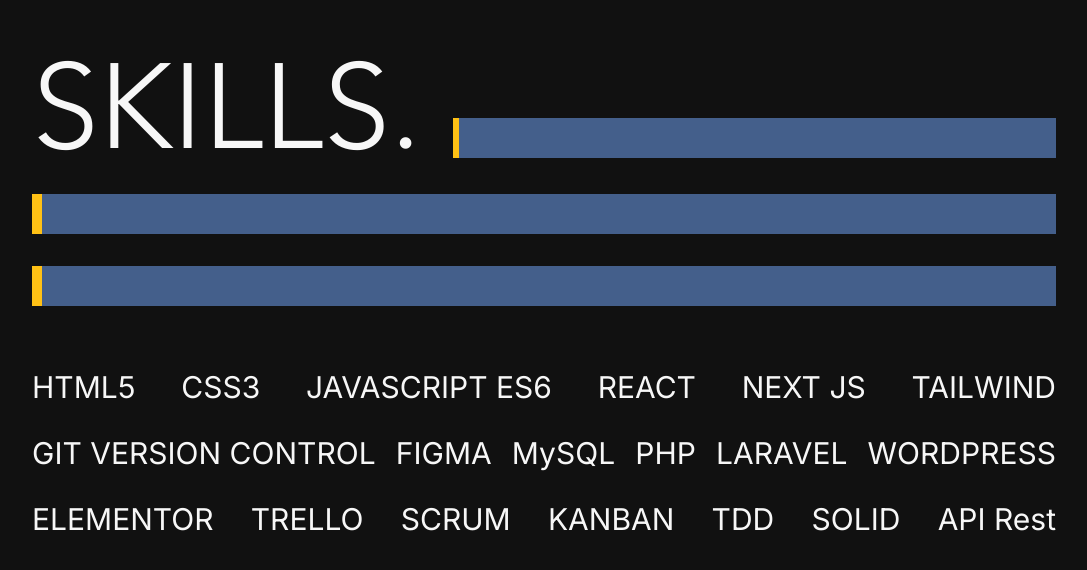
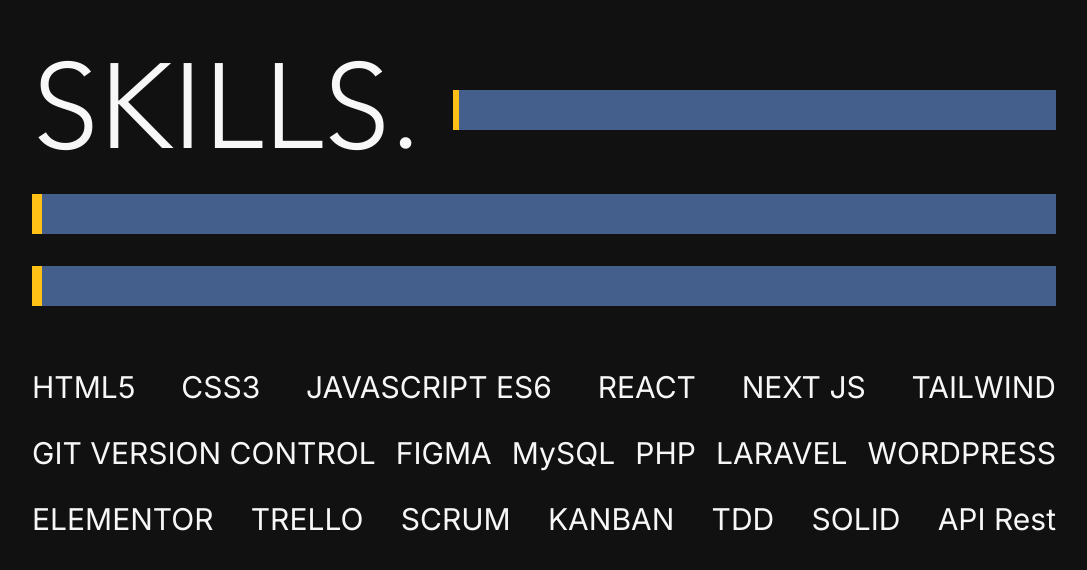
Before and after one commit to debora-smb/debora_portfolio, a Next.js app: page / in a window 1280 px wide. Shown: the part 6507-7077 px from the top of the page, without its empty margins (32-1119 px from the left). Built offline with nearby package versions, Linux system fonts and the light colour scheme.

Commit message:
refactor: :art: create skillsbar component and refactor code

```diff
--- a/src/app/components/atoms/Atoms.module.css
+++ b/src/app/components/atoms/Atoms.module.css
@@ -1,15 +1,15 @@
 /* HEADER  */
 
-.nav a{
+.nav a {
   transition: text-decoration 50s ease;
 }
 
-.nav a:hover{
+.nav a:hover {
   text-decoration: line-through;
 }
 
-@media (min-width: 1024px){
-    .nav{
+@media (min-width: 1024px) {
+  .nav {
     writing-mode: vertical-rl;
   }
 }
@@ -63,7 +63,7 @@
 
 .portfolioName {
   animation: fadeInOut 1s ease-in-out;
-    -webkit-text-stroke:#111;
+  -webkit-text-stroke: #111;
 }
 
 
@@ -72,6 +72,7 @@
     opacity: 0;
 
   }
+
   100% {
     opacity: 1;
   }
@@ -95,7 +96,7 @@
   background: transparent;
 }
 
-  @media (min-width:1024px){
+@media (min-width:1024px) {
   .circle {
     right: 120px;
   }
@@ -122,6 +123,7 @@
   0% {
     transform: rotate(0deg);
   }
+
   100% {
     transform: rotate(-360deg);
   }
@@ -134,3 +136,11 @@
   transform-origin: 0 50%;
   transform: rotate(calc(var(--i) * 13deg)) translateY(-50px);
 }
+
+
+
+/* SKILLS BAR */
+
+.barfill {
+  transition: width 0.1s ease-in-out;
+}
--- /dev/null
+++ b/src/app/components/atoms/SkillsBar.jsx
@@ -0,0 +1,16 @@
+import styles from './Atoms.module.css';
+
+export default function SkillsBar({ scrollPosition }) {
+  return (
+    <div className="w-full">
+      <div className="w-full bg-[#5c636e]">
+        <div className="h-[40px] w-full bg-[#445f8b] overflow-hidden">
+          <div
+            className={`${styles.barfill} h-full w-0 bg-[#ffc115]`}
+            style={{ width: `${scrollPosition}%` }}
+          ></div>
+        </div>
+      </div>
+    </div>
+  );
+};
--- a/src/app/components/organisms/Organisms.module.css
+++ b/src/app/components/organisms/Organisms.module.css
@@ -69,10 +69,6 @@
 
 
 /* Skills Section */
-
-.barfill {
-  transition: width 0.1s ease-in-out;
-}
 
 .technologies span:hover {
   color: #f8b500;
--- a/src/app/components/organisms/SkillsSection.jsx
+++ b/src/app/components/organisms/SkillsSection.jsx
@@ -1,5 +1,7 @@
 import { useEffect, useRef, useState } from "react";
 import styles from "./Organisms.module.css";
+import SkillsBar from "../atoms/SkillsBar";
+
 
 export default function SkillsSection() {
   const skillsRef = useRef(null);
@@ -37,36 +39,11 @@
     <div ref={skillsRef} id="skills" className={`innerContainer bg-[#111] px-[5vw] flex flex-col h-[100vh] justify-center gap-4`}>
       <div className="flex flex-row gap-8 items-center mb-2 lg:justify-between">
         <h2 className="font-avenir text-white text-[50px] leading-[50px] flex md:text-[120px] md:leading-[120px]">SKILLS.</h2>
-          <div className={`w-[60%] bg-[#5c636e] md:h-[40px] md:mt-14`}>
-            <div className="h-[40px] w-full bg-[#445f8b] overflow-hidden">
-              <div
-                className={`${styles.barfill} h-full w-0 bg-[#ffc115]`}
-                style={{ width: `${scrollPosition1}%` }}
-              ></div>
-            </div>
-          </div>
+        <SkillsBar scrollPosition={scrollPosition1} />
       </div>
       <section className="flex flex-col gap-8 w-full">
-          <div className="w-full">
-            <div className="w-full bg-[#5c636e]">
-              <div className="h-[40px] w-full bg-[#445f8b] overflow-hidden">
-                <div
-                  className={`${styles.barfill} h-full w-0 bg-[#ffc115]`}
-                  style={{ width: `${scrollPosition2}%` }}
-                ></div>
-              </div>
-            </div>
-          </div>
-          <div className="w-full">
-            <div className="w-full bg-[#5c636e]">
-              <div className="h-[40px] w-full bg-[#445f8b] overflow-hidden">
-                <div
-                  className={`${styles.barfill} h-full w-0 bg-[#ffc115]`}
-                  style={{ width: `${scrollPosition3}%` }}
-                ></div>
-              </div>
-            </div>
-          </div>
+        <SkillsBar scrollPosition={scrollPosition2} />
+        <SkillsBar scrollPosition={scrollPosition3} />
       </section>
       <section className={`${styles.technologies} flex font-avener text-[16px] leading-[16px] mt-8 gap-y-4 gap-x-6 items-center text-white justify-between flex-wrap md:mt-32 md:text-[30px] md:leading-[34px] md:gap-y-8 md:gap-x-12 lg:mt-8 lg:text-[24px] lg:leading-[28px] lg:gap-4  xl:gap-x-2 xl:mt-12 xl:gap-8 xl:text-[30px] xl:leading-[34px] 2xl:gap-8`}>
         <span>HTML5</span>
```
Lines whose indentation alone changed are shown as unchanged.
